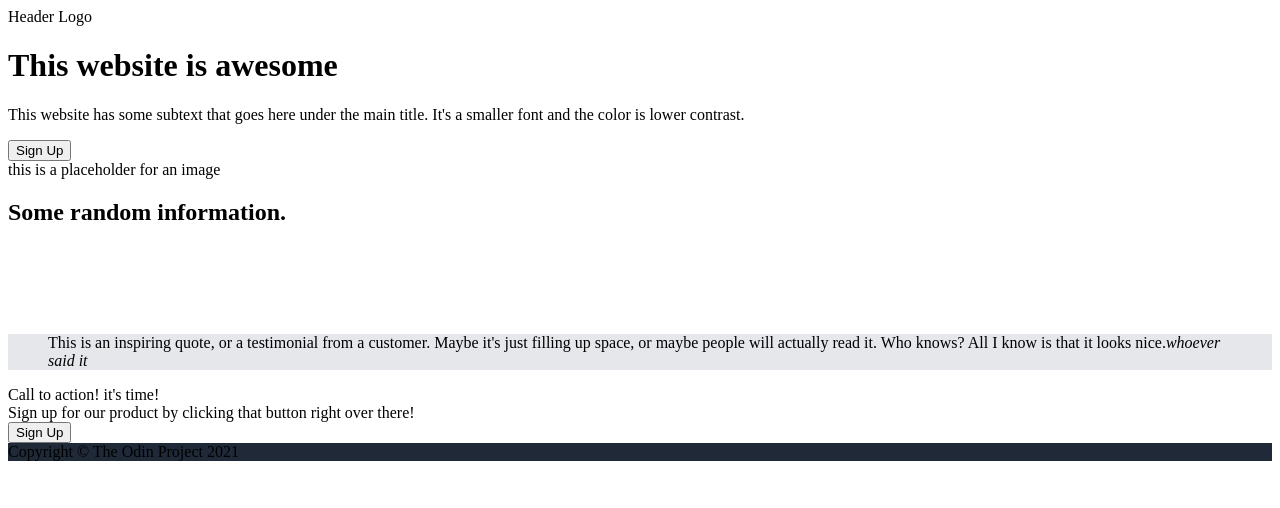
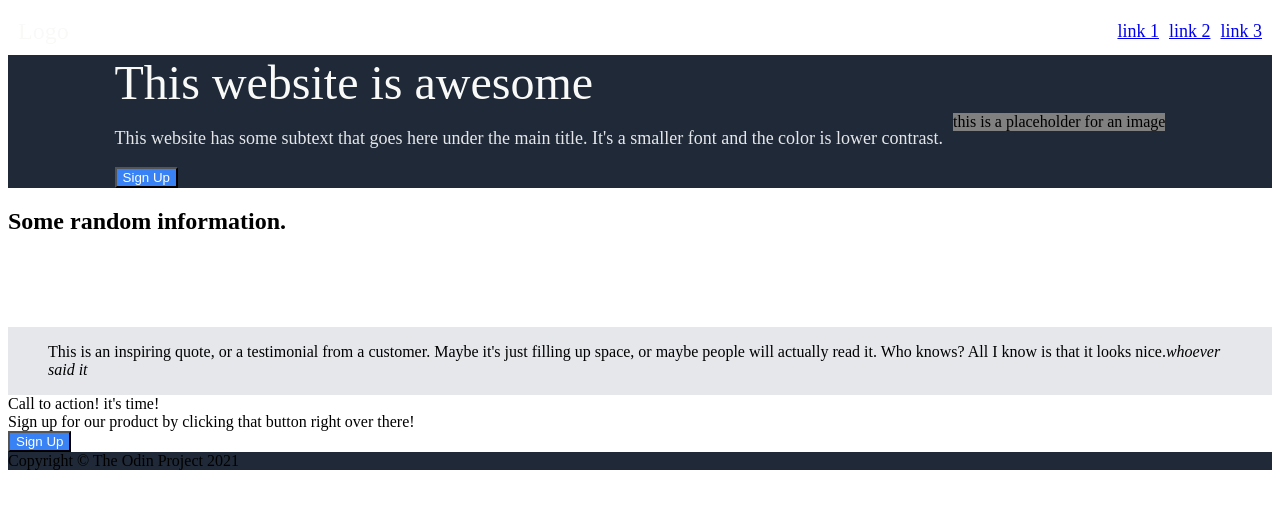
Before and after one commit to Stock2099/Landing-Page, a plain HTML site: page index.html in a window 1280 px wide. Drawn offline with Linux system fonts and the light colour scheme.

Commit message:
Adding missing html for links in header. Filling in css for font sizes and colors

```diff
--- a/index.html
+++ b/index.html
@@ -13,15 +13,21 @@
         <body>
             <div class="wrapper">
                 <div class="section" id="first">
-                    <!--header. logo left side, three links on the right-->
-                    <header>Header Logo</header>
-                    <!--two sections evenly split, centered-->
-                    <!--section 1: Headline, small copy, sign up button-->
+                    <header>
+                        <div class="logo">
+                            Logo
+                        </div>
+                        <ul class="links">
+                            <li><a href="index.html">link 1</a></li>
+                            <li><a href="index.html">link 2</a></li>
+                            <li><a href="index.html">link 3</a></li>
+                        </ul>
+                    </header>
                     <div class="top">
                          <div id="intro">
-                            <h1>This website is awesome</h1>
+                            <div class="main-text">This website is awesome</div>
                             <p>This website has some subtext that goes here under the main title. It's a smaller font and the color is lower contrast.</p>
-                            <button>Sign Up</button>
+                            <button class="top-button">Sign Up</button>
                          </div>
                          <!--section 2: placeholder for an image-->
                          <div id="hero-image">this is a placeholder for an image</div>
@@ -31,7 +37,6 @@
                 <div class="section" id="second">
                     <!--centered headline-->
                     <h2>Some random information.</h2>
-                    <!--4 evenly spaced out image boxes with small subtext underneath-->
                     <div id="thumbnails">
                         <div id="square1">
                             <img>
@@ -56,7 +61,6 @@
                     <blockquote>This is an inspiring quote, or a testimonial from a customer. Maybe it's just filling up space, or maybe people will actually read it. Who knows? All I know is that it looks nice.<cite>whoever said it</cite></blockquote>
                 </div>
                 <div class="section" id="fourth">
-                    <!--'banner' with text left aligned and a sign up button right aligned-->
                     <div class="bottom">
                         <div id="call">Call to action! it's time! <br>
                             Sign up for our product by clicking that button right over there!
--- a/styles.css
+++ b/styles.css
@@ -3,6 +3,64 @@
     background-color: #1F2937;
 }
 
+header {
+    display: flex;
+    justify-content: space-between;
+    align-items: center;
+    padding: 10px;
+}
+
+ul {
+    display: flex;
+    align-items: center;
+    list-style-type: none;
+    margin: 0;
+    padding: 0;
+    gap: 10px;
+}
+
+.top {
+    display: flex;
+    align-items: center;
+    justify-content: center;
+    flex: 1;
+    gap: 10px;
+    background-color: #1F2937;
+}
+
+.logo {
+    font-size: 24px;
+    color: #F9FAF8;
+}
+
+.links {
+    font-size: 18px;
+    color: #E5E7EB;
+}
+
+.main-text {
+    font-size: 48px;
+    font-style: extra-bold;
+    color: #F9FAF8;
+}
+
+p {
+    font-size: 18px;
+    color: #E5E7EB;
+}
+
+#hero-image {
+    background-color: gray;
+}
+
+button {
+    background-color: #3882F6;
+    color: white;
+}
+
 #third {
     background-color: #E5E7EB;
+    display: flex;
+    justify-content: center;
+    align-items: center;
 }
```
